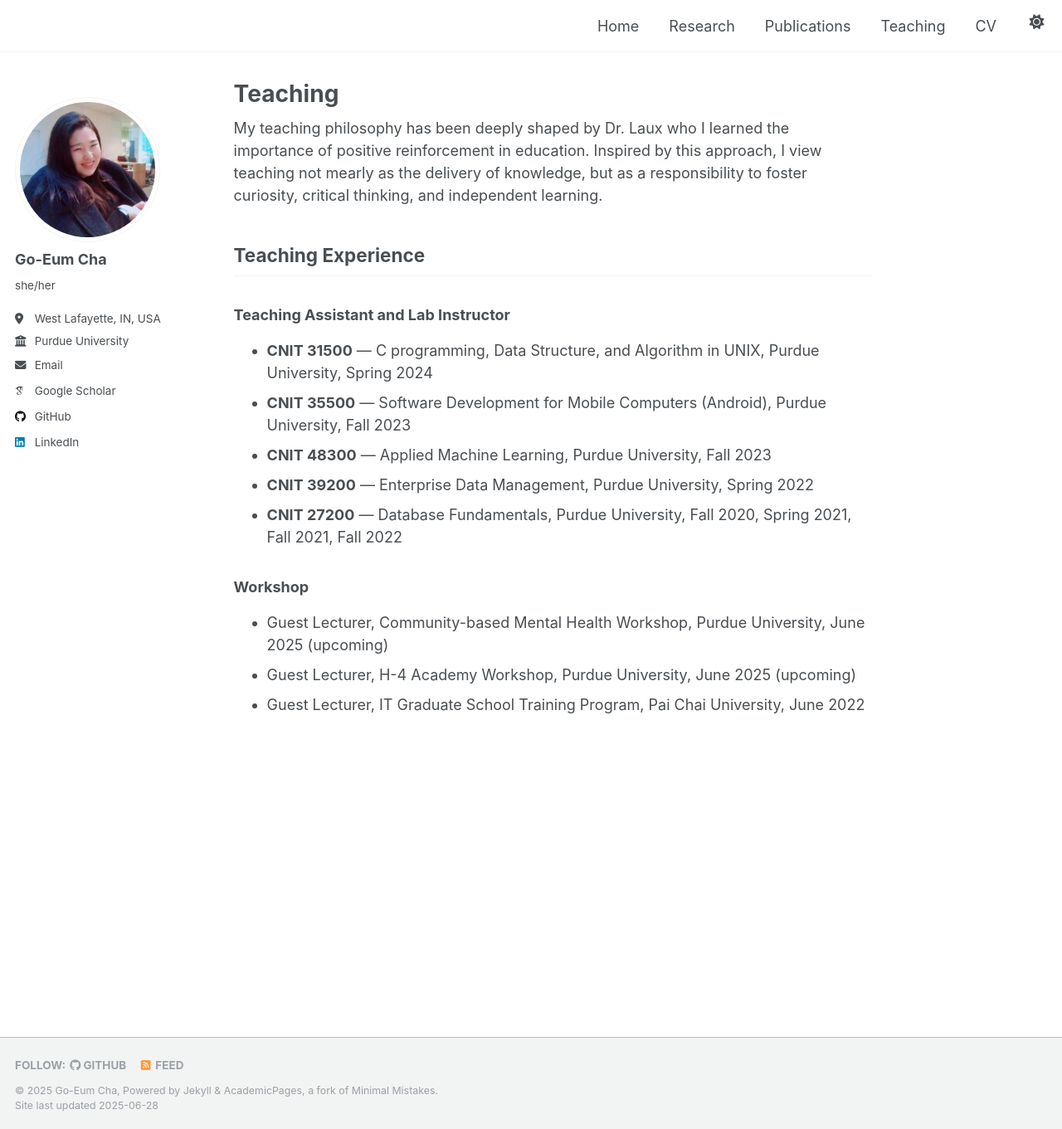
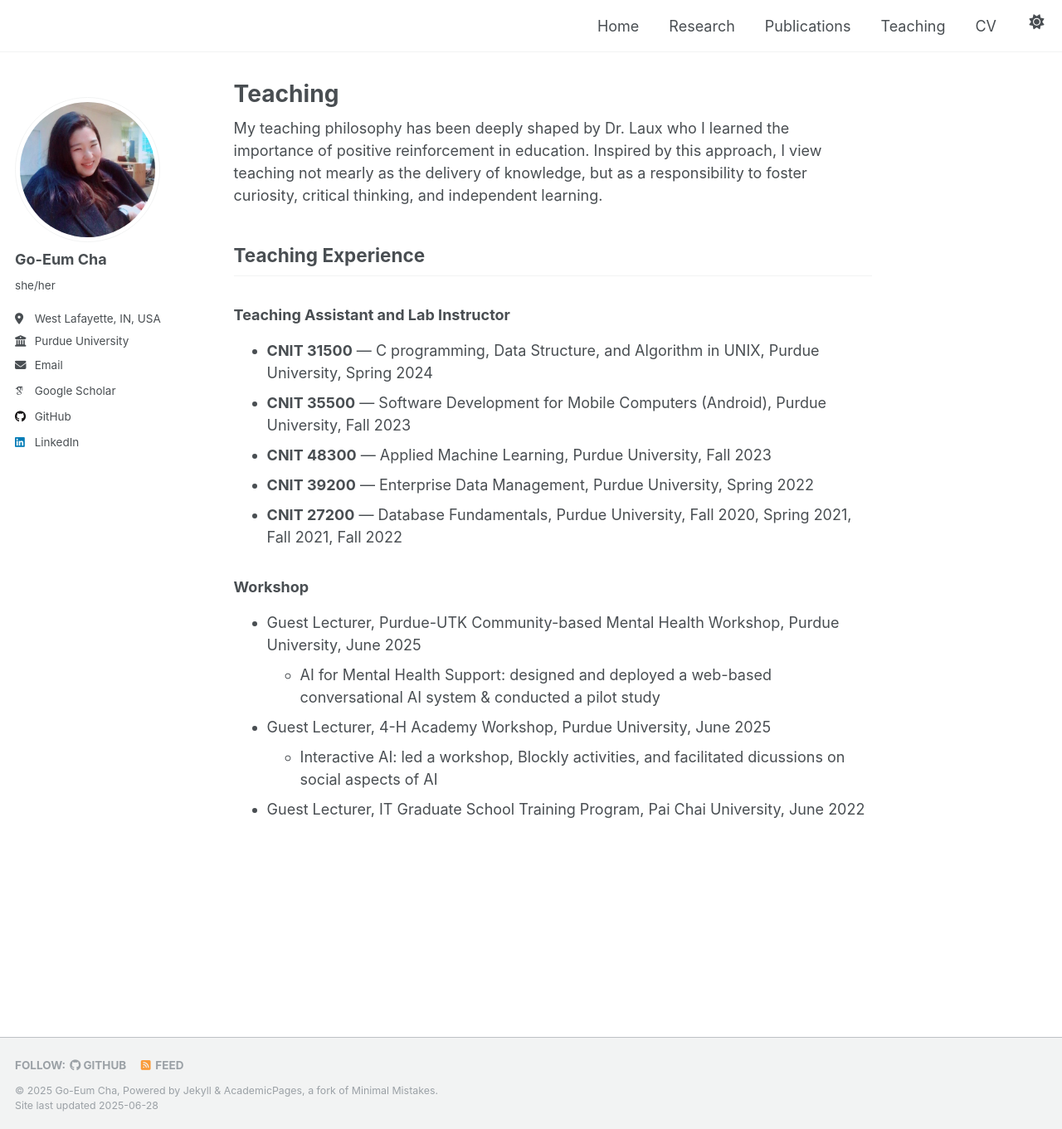
Before and after one commit to chagom/chagom.github.io, a Jekyll site: the page built from _pages/teaching.md, in a window 1280 px wide and 1361 px high. Shown: the whole window at 83% size. Built offline with Jekyll 4.4.1, drawn with Linux system fonts in a browser that asks for light colours; some web fonts are replaced.

Commit message:
workshop updated

```diff
--- a/_pages/teaching.md
+++ b/_pages/teaching.md
@@ -19,6 +19,8 @@ My teaching philosophy has been deeply shaped by Dr. Laux who I learned the impo
 
 ### Workshop
 
-* Guest Lecturer, Community-based Mental Health Workshop, Purdue University, June 2025 (upcoming)
-* Guest Lecturer, H-4 Academy Workshop, Purdue University, June 2025 (upcoming)
+* Guest Lecturer, Purdue-UTK Community-based Mental Health Workshop, Purdue University, June 2025
+    - AI for Mental Health Support: designed and deployed a web-based conversational AI system & conducted a pilot study
+* Guest Lecturer, 4-H Academy Workshop, Purdue University, June 2025
+    - Interactive AI: led a workshop, Blockly activities, and facilitated dicussions on social aspects of AI
 * Guest Lecturer, IT Graduate School Training Program, Pai Chai University, June 2022
```
Also changed, not shown: _pages/cv.md (+27 -24 lines), _pages/publications.md (+2 -2 lines).
